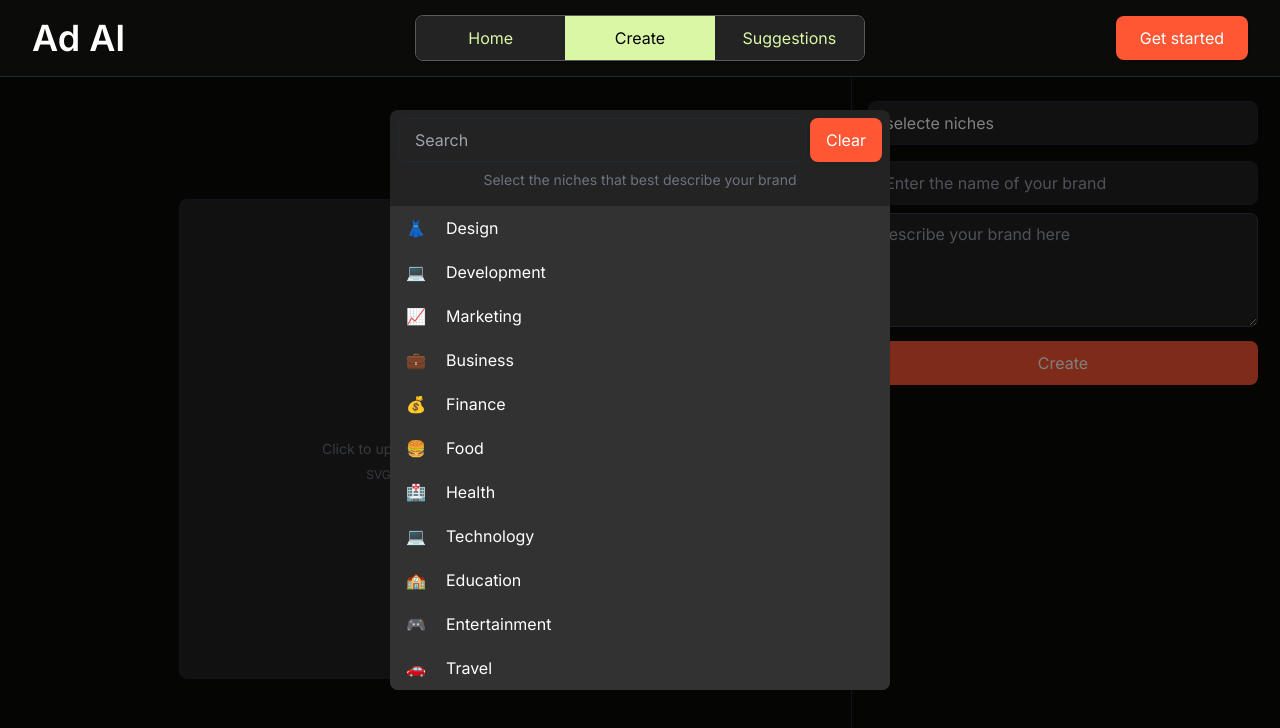
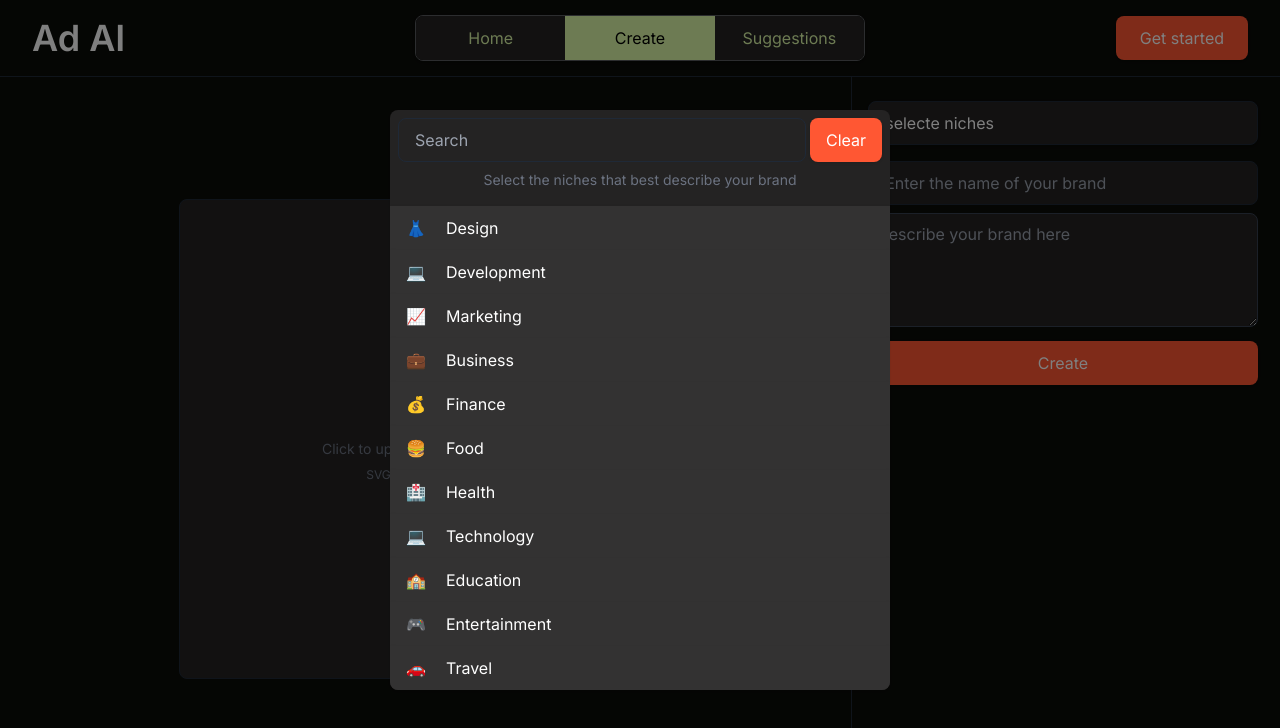
Before and after one commit to danielfsha/ad-ai, a Next.js app: page /create in a window 1280 px wide. Both pictures are taken after a click on the element "selecte niches". Shown: the top 728 px of the page. Built offline with nearby package versions, Linux system fonts and the light colour scheme.

Commit message:
added z index for command window so it above the nav

```diff
--- a/components/CommandWindow.jsx
+++ b/components/CommandWindow.jsx
@@ -15,7 +15,7 @@ export default function CommandWindow({
   return (
     <>
       {isOpen && (
-        <div className="fixed top-0 left-0 w-screen h-screen flex items-center justify-center overflow-hidden">
+        <div className="fixed top-0 left-0 w-screen h-screen flex items-center justify-center overflow-hidden z-[20000]">
           <div
             onClick={toggle}
             className="absolute w-screen h-screen top-0 left-0 flex flex-col bg-black bg-opacity-50"
```
